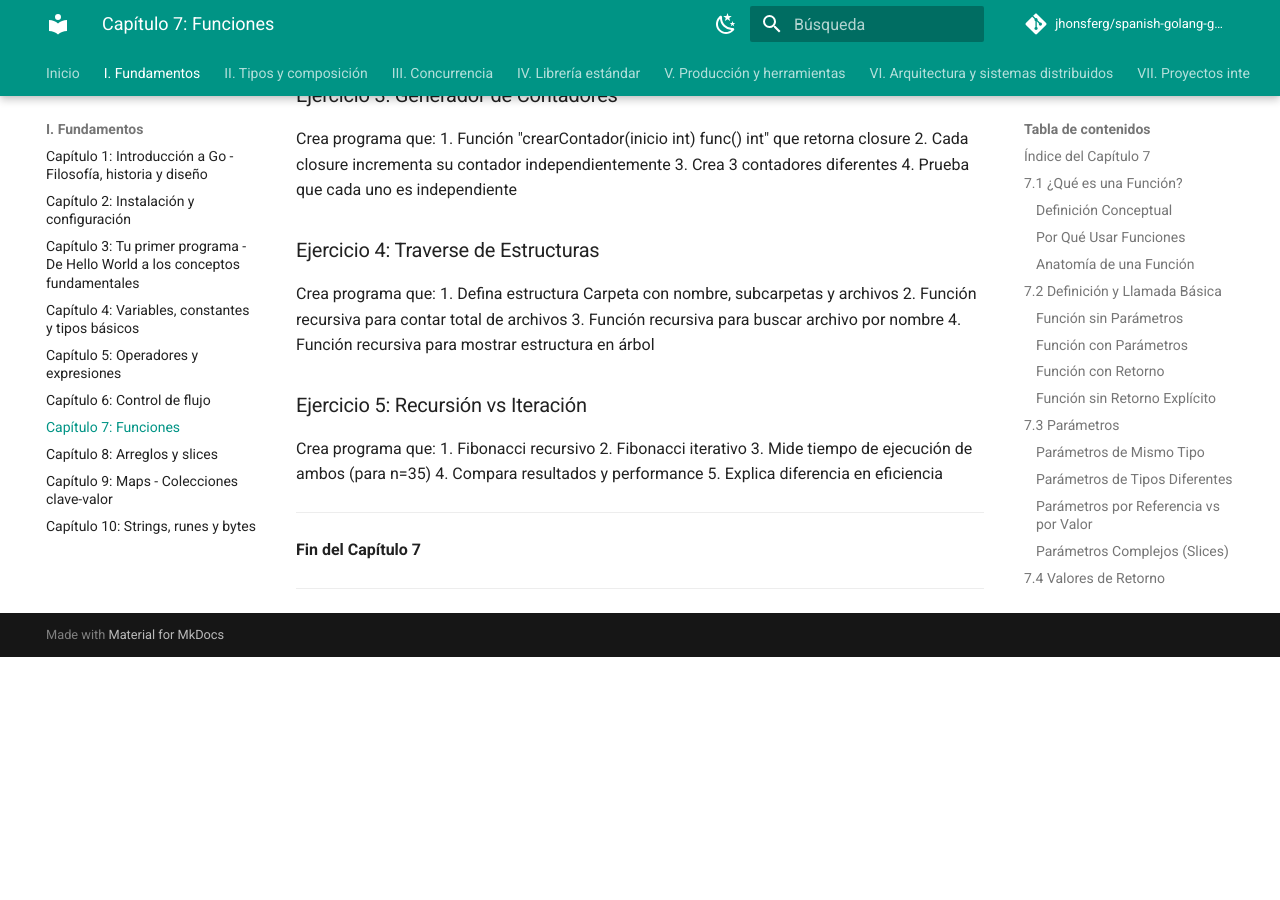
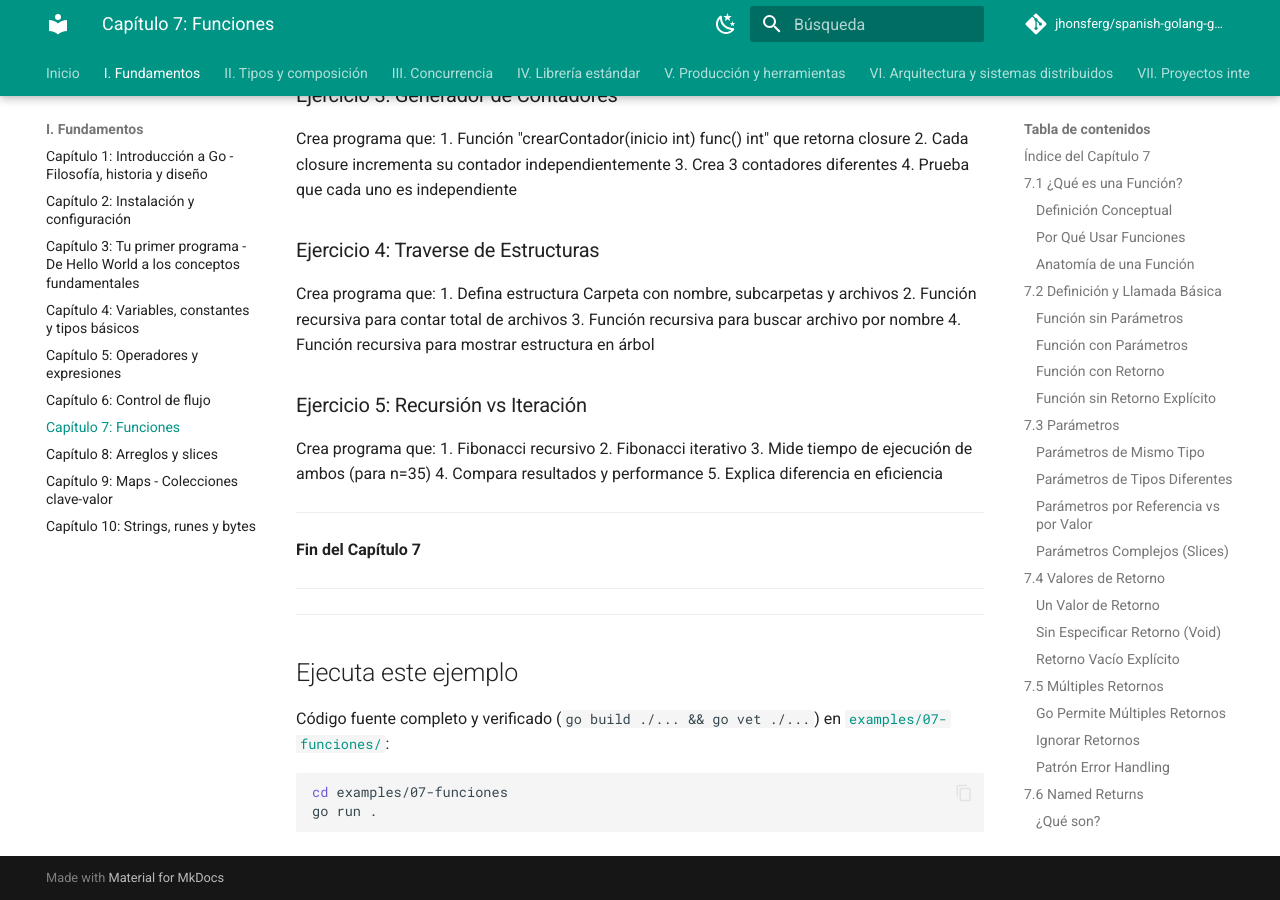
Before and after one commit to jhonsferg/spanish-golang-guide, an MkDocs documentation site: the page built from docs/01-fundamentos/07-funciones.md, in a window 1280 px wide and 900 px high, scrolled down 15755 px. Built offline with MkDocs 1.6.1 and Material for MkDocs 9.7.7, drawn with Linux system fonts in a browser that asks for light colours; comment, search, counter and statistics services are not loaded; before the commit the page ends 16412 px from its top, so only the background shows below that.

Commit message:
docs: enlazar ejemplo ejecutable en el capítulo 7

````diff
--- a/docs/01-fundamentos/07-funciones.md
+++ b/docs/01-fundamentos/07-funciones.md
@@ -828,3 +828,16 @@
 **Fin del Capítulo 7**
 
 ---
+
+
+---
+
+## Ejecuta este ejemplo
+
+Código fuente completo y verificado (`go build ./... && go vet ./...`) en
+[`examples/07-funciones/`](https://github.com/jhonsferg/spanish-golang-guide/tree/main/examples/07-funciones):
+
+```bash
+cd examples/07-funciones
+go run .
+```
````
